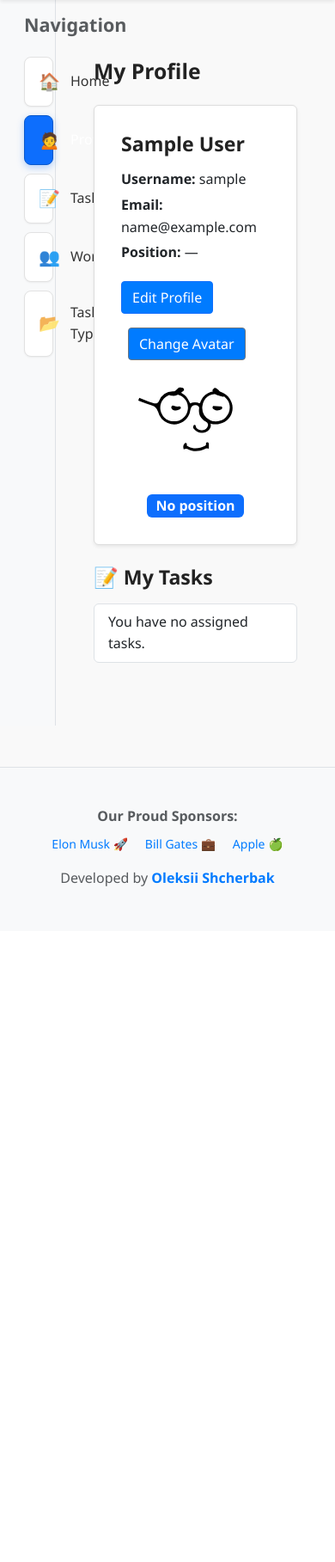
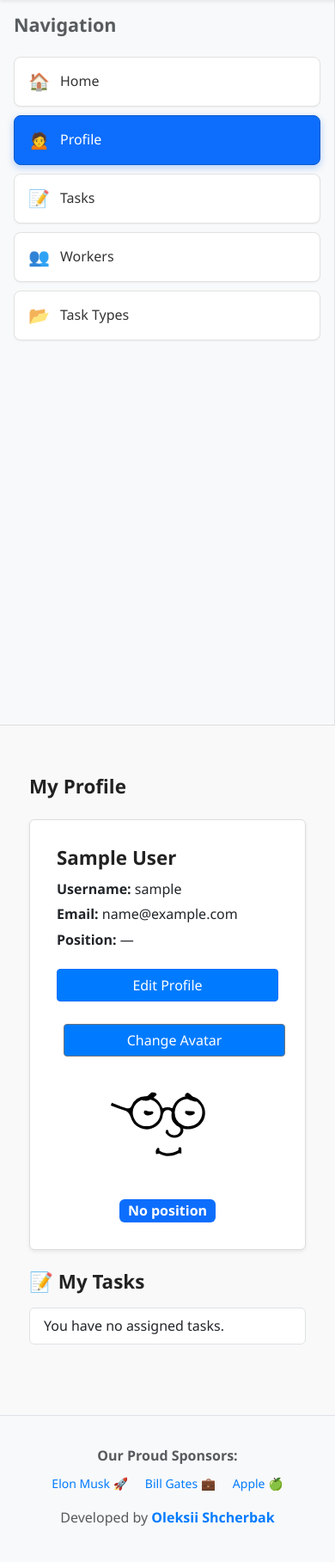
Before and after one commit to oleksii-shcherbak-code/it-task-manager, a Django app: page /profile/ in a window 390 px wide. Shown: the part 59-1876 px from the top of the page at 86% size. Before the commit the page ends 1090 px from the top, so only its background shows below. Run offline with Django 5.2, Linux system fonts and the light colour scheme; the visitor is signed in with stand-in values (Sample User, id 1); data that the repository does not hold is empty.

Commit message:
add/update static css and base.html: -added compatibility -update visual

```diff
--- a/static/css/styles.css
+++ b/static/css/styles.css
@@ -25,9 +25,10 @@ a {
     text-decoration: none;
     transition: color 0.2s ease-in-out;
 }
+
 a:hover {
     color: #0056b3;
-    text-decoration: underline;
+    text-decoration: none;
 }
 
 .btn {
@@ -40,6 +41,7 @@ a:hover {
     cursor: pointer;
     transition: background-color 0.2s ease-in-out;
 }
+
 .btn:hover {
     background-color: #0056b3;
 }
@@ -50,11 +52,12 @@ a:hover {
     border-radius: 6px;
     padding: 15px;
     margin-bottom: 15px;
-    box-shadow: 0 2px 4px rgba(0,0,0,0.05);
+    box-shadow: 0 2px 4px rgba(0, 0, 0, 0.05);
     transition: box-shadow 0.2s ease-in-out;
 }
+
 .card:hover {
-    box-shadow: 0 4px 12px rgba(0,0,0,0.1);
+    box-shadow: 0 4px 12px rgba(0, 0, 0, 0.1);
 }
 
 .alert {
@@ -62,16 +65,19 @@ a:hover {
     border-radius: 4px;
     margin-bottom: 15px;
 }
+
 .alert-info {
     background-color: #e7f3fe;
     border: 1px solid #b3d7ff;
     color: #31708f;
 }
+
 .alert-success {
     background-color: #d4edda;
     border: 1px solid #c3e6cb;
     color: #155724;
 }
+
 .alert-danger {
     background-color: #f8d7da;
     border: 1px solid #f5c6cb;
@@ -83,13 +89,29 @@ table {
     border-collapse: collapse;
     margin-bottom: 20px;
 }
+
+@media (max-width: 768px) {
+    table {
+        display: block;
+        overflow-x: auto;
+        white-space: nowrap;
+    }
+}
+
 table th, table td {
     border: 1px solid #ddd;
     padding: 8px;
 }
+
 table th {
     background-color: #f1f1f1;
     text-align: left;
+}
+
+table th a,
+table th a:hover {
+    text-decoration: none !important;
+    color: inherit;
 }
 
 input, select, textarea {
@@ -100,6 +122,7 @@ input, select, textarea {
     border-radius: 4px;
     box-sizing: border-box;
 }
+
 input:focus, select:focus, textarea:focus {
     border-color: #007bff;
     outline: none;
@@ -109,10 +132,6 @@ input:focus, select:focus, textarea:focus {
     float: right;
     margin: 0 2px;
 }
-
-/* ============================
-   SIDEBAR (modern block style)
-   ============================ */
 
 .sidebar-menu {
     width: 100%;
@@ -129,9 +148,9 @@ input:focus, select:focus, textarea:focus {
     border: 1px solid #e2e2e2;
     color: #333;
     font-weight: 500;
-    text-decoration: none;
+    text-decoration: none !important;
     transition: all 0.2s ease-in-out;
-    box-shadow: 0 1px 2px rgba(0,0,0,0.05);
+    box-shadow: 0 1px 2px rgba(0, 0, 0, 0.05);
 }
 
 .sidebar-item .icon {
@@ -144,22 +163,75 @@ input:focus, select:focus, textarea:focus {
     background-color: #f1f5ff;
     border-color: #c7d7ff;
     transform: translateX(4px);
-    box-shadow: 0 3px 6px rgba(0,0,0,0.08);
+    box-shadow: 0 3px 6px rgba(0, 0, 0, 0.08);
+    text-decoration: none !important;
 }
 
 .sidebar-item.active {
     background-color: #0d6efd;
     color: #fff;
     border-color: #0a58ca;
-    box-shadow: 0 3px 8px rgba(13,110,253,0.3);
+    box-shadow: 0 3px 8px rgba(13, 110, 253, 0.3);
+    text-decoration: none !important;
 }
 
 .sidebar-item.active .icon {
     opacity: 1;
 }
 
-/* Disable underline on sidebar links */
-.sidebar-item,
-.sidebar-item:hover {
-    text-decoration: none !important;
+.task-row {
+    cursor: pointer;
+    transition: background-color 0.15s ease;
 }
+
+.task-row:hover {
+    background-color: #f1f5ff;
+}
+
+@media (max-width: 768px) {
+    .sidebar-wrapper {
+        min-height: auto;
+        border-right: none;
+        border-bottom: 1px solid #ddd;
+    }
+
+    .container {
+        padding: 10px;
+    }
+
+    .btn {
+        width: 100%;
+        margin-bottom: 10px;
+    }
+
+    h1, h2, h3 {
+        font-size: 1.4rem;
+        margin-bottom: 10px;
+    }
+
+    .task-row td {
+        padding: 12px 6px;
+    }
+}
+
+.sortable-column {
+    font-weight: 600;
+    color: #333;
+    display: inline-flex;
+    align-items: center;
+    gap: 4px;
+    padding: 4px 6px;
+    border-radius: 4px;
+    transition: background-color 0.15s ease, color 0.15s ease;
+}
+
+.sortable-column:hover {
+    background-color: #e7f1ff;
+    color: #0d6efd;
+    text-decoration: none;
+    cursor: pointer;
+}
+
+.sortable-column:active {
+    background-color: #d0e4ff;
+}
--- a/templates/base.html
+++ b/templates/base.html
@@ -10,35 +10,30 @@
   <meta charset="utf-8">
   <meta name="viewport" content="width=device-width, initial-scale=1">
 
-  <!-- Favicon -->
   <link rel="icon" type="image/svg+xml" href="{% static 'icons/rocket.svg' %}">
 
-  <!-- Bootstrap 5 -->
   <link href="https://cdn.jsdelivr.net/npm/bootstrap@5.3.2/dist/css/bootstrap.min.css"
         rel="stylesheet"
-        integrity="sha384-T3c6CoIi6uLrA9TneNEoa7RxnatzjcDSCmG1MXxSR1GAsXEV/Dwwykc2MPK8M2HN"
         crossorigin="anonymous">
 
-  <!-- Project styles -->
   <link rel="stylesheet" href="{% static 'css/styles.css' %}">
 </head>
 <body>
 
-<!--  NAVBAR -->
 {% include "includes/navbar.html" %}
 
 <div class="container-fluid">
   <div class="row">
 
-    <!--  Sidebar -->
-    <div class="col-2 bg-light border-end min-vh-100">
+    <!-- Sidebar -->
+    <div class="col-12 col-md-3 col-lg-2 bg-light border-end min-vh-100 p-0 sidebar-wrapper">
       {% block sidebar %}
         {% include "includes/sidebar.html" %}
       {% endblock %}
     </div>
 
-    <!--  Main content -->
-    <div class="col-10 p-4">
+    <!-- Main content -->
+    <div class="col-12 col-md-9 col-lg-10 p-4">
       {% block content %}{% endblock %}
 
       {% block pagination %}
@@ -49,9 +44,7 @@
   </div>
 </div>
 
-<!-- Bootstrap JS -->
 <script src="https://cdn.jsdelivr.net/npm/bootstrap@5.3.2/dist/js/bootstrap.bundle.min.js"
-        integrity="sha384-C6RzsynM9kWDrMNeT87bh95OGNyZPhcTNXj1NW7RuBCsyN/o0jlpcV8Qyq46cDfL"
         crossorigin="anonymous"></script>
 
 {% include "includes/footer.html" %}
```
